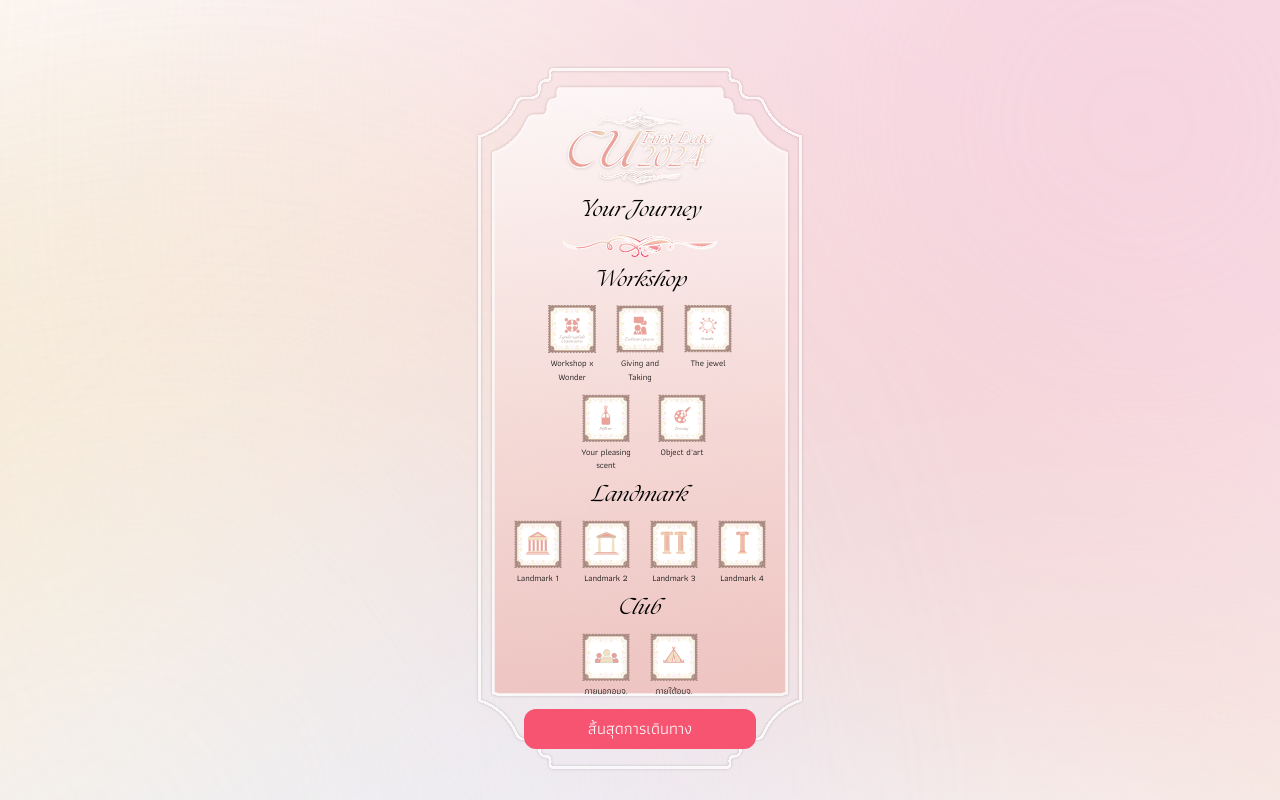
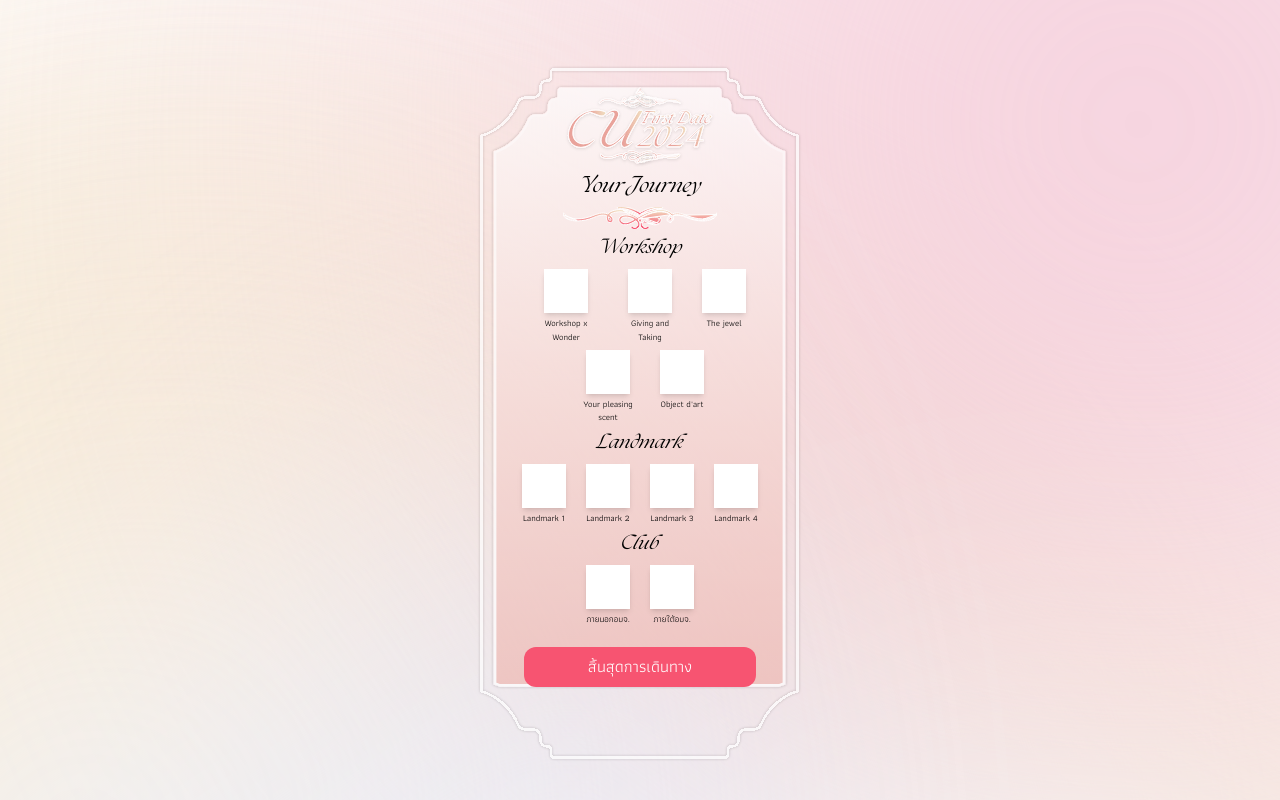
Before and after one commit to mastermrx008/firstdate-rpkm67-frontend, a Next.js app: page /stamp in a window 1280 px wide. Shown: the top 800 px of the page. Built offline with nearby package versions, Linux system fonts and the light colour scheme; no server answers; sample sign-in values are in the browser's storage.

Commit message:
feat: integrate stamp api

```diff
--- a/src/app/stamp/page.tsx
+++ b/src/app/stamp/page.tsx
@@ -1,5 +1,5 @@
 'use client';
-import React, { useState } from 'react';
+import React, { useState, useEffect } from 'react';
 import Image from 'next/image';
 import Border from '@/components/Border';
 import FirstDateLogo from '@public/stamp/logo.svg';
@@ -7,6 +7,7 @@ import Slide from '@public/stamp/slide.svg';
 import StampCheckBox from '@/components/stamp/StampCheckBox';
 import StampContainer from '@/components/stamp/StampContainer';
 import StampHeading from '@/components/stamp/StampHeading';
+import StampSubHeading from '@/components/stamp/StampSubHeading';
 import EndJourneyButton from '@/components/stamp/EndJourneyButton';
 import OrganizationStamp from '@public/stamp/organization-stamp.svg';
 import ExchangeOptionStamp from '@public/stamp/exchange-option.svg';
@@ -22,36 +23,110 @@ import ClubInsideStamp from '@public/stamp/inside-sgcu.svg';
 import OTPModal from '@/components/stamp/modal/OTPModal';
 import FavoriteClubModal from '@/components/stamp/modal/FavoriteClubModal';
 import OpinionModal from '@/components/stamp/modal/OpinionModal';
+import { GetStamp, CreateStamp } from '@/utils/stamp';
+import { IActivity } from '@/types/stamp';
+import { StampDTO } from '@/dtos/stampDTO';
+import Spinner from '@/components/Spinner';
+import { getUserId } from '@/utils/auth';
 
 const StampPage = () => {
+  const [stamps, setStamps] = useState<StampDTO>();
+  const [isLoading, setIsLoading] = useState<boolean>(false);
   const [isOTPModalOpen, setOTPModalOpen] = useState(false);
   const [isFavoriteClubModalOpen, setFavoriteClubModalOpen] = useState(false);
   const [isOpinionModalOpen, setOpinionModalOpen] = useState(false);
+  const [currentActivityId, setCurrentActivityId] = useState<string | null>(
+    null
+  );
 
-  const handleStampClick = () => {
+  useEffect(() => {
+    const fetchStamps = async () => {
+      setIsLoading(true);
+      try {
+        const userId = await getUserId();
+        if (!userId) {
+          throw new Error('No user id');
+        }
+
+        const fetchedStamps = await GetStamp(userId);
+        if (fetchedStamps instanceof Error) {
+          throw fetchedStamps;
+        }
+        setStamps(fetchedStamps);
+      } catch (error: unknown) {
+        console.log('error:', error);
+      } finally {
+        setIsLoading(false);
+      }
+    };
+
+    fetchStamps();
+  }, []);
+
+  const handleStampClick = (activityId: IActivity) => {
+    setCurrentActivityId(activityId);
+
+    if (
+      activityId === IActivity.CLUB_OUTSIDE ||
+      activityId === IActivity.CLUB_INSIDE
+    ) {
+      // Open the appropriate text input modal
+      if (activityId === IActivity.CLUB_OUTSIDE) {
+        setFavoriteClubModalOpen(true);
+      } else {
+        setOpinionModalOpen(true);
+      }
+    } else {
+      // Open OTP modal for other activities
       setOTPModalOpen(true);
+    }
+  };
+
+  const handleCreateStamp = async (activityId: string, userInput: string) => {
+    setIsLoading(true);
+    try {
+      const userId = await getUserId();
+      if (!userId) {
+        throw new Error('No user id');
+      }
+      const newStamp = await CreateStamp(activityId, userId, userInput);
+      if (newStamp instanceof Error) {
+        throw newStamp;
+      }
+      setStamps(newStamp);
+    } catch (error) {
+      console.log('error:', error);
+    } finally {
+      setIsLoading(false);
+    }
   };
 
   const handleModalClose = () => {
     setOTPModalOpen(false);
     setFavoriteClubModalOpen(false);
     setOpinionModalOpen(false);
+    setCurrentActivityId(null);
   };
 
-  const handleFavoriteClubModalOpen = () => {
+  const handleFavoriteClubModalOpen = (activityId: IActivity) => {
+    setCurrentActivityId(activityId);
+    console.log('activityId:', activityId);
     setFavoriteClubModalOpen(true);
   };
 
-  const handleOpinionModalOpen = () => {
+  const handleOpinionModalOpen = (activityId: IActivity) => {
+    setCurrentActivityId(activityId);
     setOpinionModalOpen(true);
   };
 
   return (
     <main className="w-full flex justify-center items-center flex-col">
+      {isLoading && <Spinner />}
       <Border
         variant="light-pink"
-        className="space-y-2.5 pt-10"
+        className="space-y-5 pt-5"
       >
+        <div className="flex items-center flex-col space-y-1.5">
           <Image
             src={FirstDateLogo}
             alt="First Date Logo"
@@ -62,90 +137,140 @@ const StampPage = () => {
             src={Slide}
             alt="Slide"
           />
-        <StampHeading>Workshop</StampHeading>
+          <StampSubHeading>Workshop</StampSubHeading>
           <StampContainer>
             <StampCheckBox
               text="Workshop x Wonder"
               stampImage={OrganizationStamp}
-            collected={true}
-            onClick={handleStampClick}
+              collected={stamps?.stamp[0] === '1'}
+              onClick={() =>
+                stamps?.stamp[0] === '0' &&
+                handleStampClick(IActivity.WORKSHOP_X_WONDER)
+              }
             />
             <StampCheckBox
               text="Giving and Taking"
               stampImage={ExchangeOptionStamp}
-            collected={true}
-            onClick={handleStampClick}
+              collected={stamps?.stamp[1] === '1'}
+              onClick={() =>
+                stamps?.stamp[1] === '0' &&
+                handleStampClick(IActivity.GIVING_AND_TAKING)
+              }
             />
             <StampCheckBox
               text="The jewel"
               stampImage={BraceletStamp}
-            collected={true}
-            onClick={handleStampClick}
+              collected={stamps?.stamp[2] === '1'}
+              onClick={() =>
+                stamps?.stamp[2] === '0' &&
+                handleStampClick(IActivity.THE_JEWEL)
+              }
             />
           </StampContainer>
           <StampContainer>
             <StampCheckBox
               text="Your pleasing scent"
               stampImage={DiffuserStamp}
-            collected={true}
-            onClick={handleStampClick}
+              collected={stamps?.stamp[3] === '1'}
+              onClick={() =>
+                stamps?.stamp[3] === '0' &&
+                handleStampClick(IActivity.YOUR_PLEASING_SCENT)
+              }
             />
             <StampCheckBox
               text="Object d'art"
               stampImage={DrawingStamp}
-            collected={true}
-            onClick={handleStampClick}
+              collected={stamps?.stamp[4] === '1'}
+              onClick={() =>
+                stamps?.stamp[4] === '0' &&
+                handleStampClick(IActivity.OBJET_D_ART)
+              }
             />
           </StampContainer>
-        <StampHeading>Landmark</StampHeading>
+          <StampSubHeading>Landmark</StampSubHeading>
           <StampContainer>
             <StampCheckBox
               text="Landmark 1"
               stampImage={Landmark1Stamp}
-            collected={true}
-            onClick={handleStampClick}
+              collected={stamps?.stamp[5] === '1'}
+              onClick={() =>
+                stamps?.stamp[5] === '0' &&
+                handleStampClick(IActivity.LANDMARK_1)
+              }
             />
             <StampCheckBox
               text="Landmark 2"
               stampImage={Landmark2Stamp}
-            collected={true}
-            onClick={handleStampClick}
+              collected={stamps?.stamp[6] === '1'}
+              onClick={() =>
+                stamps?.stamp[6] === '0' &&
+                handleStampClick(IActivity.LANDMARK_2)
+              }
             />
             <StampCheckBox
               text="Landmark 3"
               stampImage={Landmark3Stamp}
-            collected={true}
-            onClick={handleStampClick}
+              collected={stamps?.stamp[7] === '1'}
+              onClick={() =>
+                stamps?.stamp[7] === '0' &&
+                handleStampClick(IActivity.LANDMARK_3)
+              }
             />
             <StampCheckBox
               text="Landmark 4"
               stampImage={Landmark4Stamp}
-            collected={true}
-            onClick={handleStampClick}
+              collected={stamps?.stamp[8] === '1'}
+              onClick={() =>
+                stamps?.stamp[8] === '0' &&
+                handleStampClick(IActivity.LANDMARK_4)
+              }
             />
           </StampContainer>
-        <StampHeading>Club</StampHeading>
+          <StampSubHeading>Club</StampSubHeading>
           <StampContainer>
             <StampCheckBox
               text="ภายนอกอบจ."
               stampImage={ClubOutsideStamp}
-            collected={true}
-            onClick={handleFavoriteClubModalOpen}
+              collected={stamps?.stamp[9] === '1'}
+              onClick={() =>
+                stamps?.stamp[9] === '0' &&
+                handleFavoriteClubModalOpen(IActivity.CLUB_OUTSIDE)
+              }
             />
             <StampCheckBox
               text="ภายใต้อบจ."
               stampImage={ClubInsideStamp}
-            collected={true}
-            onClick={handleOpinionModalOpen}
+              collected={stamps?.stamp[10] === '1'}
+              onClick={() =>
+                stamps?.stamp[10] === '0' &&
+                handleOpinionModalOpen(IActivity.CLUB_INSIDE)
+              }
             />
           </StampContainer>
+        </div>
         <EndJourneyButton />
       </Border>
-      {isOTPModalOpen && <OTPModal onClose={handleModalClose} />}
-      {isFavoriteClubModalOpen && (
-        <FavoriteClubModal onClose={handleModalClose} />
+      {isOTPModalOpen && currentActivityId && (
+        <OTPModal
+          activityId={currentActivityId}
+          onClose={handleModalClose}
+          onSubmit={handleCreateStamp}
+        />
       )}
-      {isOpinionModalOpen && <OpinionModal onClose={handleModalClose} />}
+      {isFavoriteClubModalOpen && currentActivityId && (
+        <FavoriteClubModal
+          activityId={currentActivityId}
+          onClose={handleModalClose}
+          onSubmit={handleCreateStamp}
+        />
+      )}
+      {isOpinionModalOpen && currentActivityId && (
+        <OpinionModal
+          activityId={currentActivityId}
+          onClose={handleModalClose}
+          onSubmit={handleCreateStamp}
+        />
+      )}
     </main>
   );
 };
--- a/src/components/stamp/StampCheckBox.tsx
+++ b/src/components/stamp/StampCheckBox.tsx
@@ -23,10 +23,10 @@ const StampCheckBox: React.FC<StampCheckBoxProps> = ({
         <Image
           src={stampImage}
           alt="Stamp"
-          className="min-w-12 min-h-12 max-h-12 max-w-12"
+          className="w-11 h-11"
         />
       ) : (
-        <div className="min-w-12 min-h-12 max-h-12 max-w-12 bg-white shadow-md"></div>
+        <div className="w-11 h-11 bg-white shadow-md"></div>
       )}
       <p className="text-[0.55rem] max-w-16 text-center">{text}</p>
     </div>
--- /dev/null
+++ b/src/components/stamp/StampSubHeading.tsx
@@ -0,0 +1,11 @@
+import React from 'react';
+
+interface StampSubHeadingProps {
+  children: React.ReactNode;
+}
+
+const StampSubHeading: React.FC<StampSubHeadingProps> = ({ children }) => {
+  return <div className="font-season italic text-lg">{children}</div>;
+};
+
+export default StampSubHeading;
--- a/src/types/stamp.ts
+++ b/src/types/stamp.ts
@@ -7,3 +7,17 @@ export type Stamp = {
   stamp: string;
   userId: string;
 };
+
+export enum IActivity {
+  WORKSHOP_X_WONDER = 'workshop-1',
+  GIVING_AND_TAKING = 'workshop-2',
+  THE_JEWEL = 'workshop-3',
+  YOUR_PLEASING_SCENT = 'workshop-4',
+  OBJET_D_ART = 'workshop-5',
+  LANDMARK_1 = 'landmark-1',
+  LANDMARK_2 = 'landmark-2',
+  LANDMARK_3 = 'landmark-3',
+  LANDMARK_4 = 'landmark-4',
+  CLUB_OUTSIDE = 'club-1',
+  CLUB_INSIDE = 'club-2',
+}
--- /dev/null
+++ b/src/utils/stamp.ts
@@ -0,0 +1,59 @@
+import { AxiosResponse } from 'axios';
+import { getAccessToken } from './auth';
+import { apiClient } from './axios';
+import { StampDTO } from '@/dtos/stampDTO';
+
+export const GetStamp = async (userId: string): Promise<StampDTO | Error> => {
+  const accessToken = await getAccessToken();
+  if (!accessToken) {
+    return Error('No access token');
+  }
+
+  try {
+    const res: AxiosResponse<{ stamp: StampDTO }> = await apiClient.get(
+      `/stamp/${userId}`,
+      {
+        headers: {
+          Authorization: `Bearer ${accessToken}`,
+        },
+      }
+    );
+    console.log('res:', res.data.stamp);
+    return res.data.stamp;
+  } catch (error) {
+    console.log('error:', error);
+    return Error('Error occured: cannot get stamp');
+  }
+};
+
+export const CreateStamp = async (
+  activityId: string,
+  userId: string,
+  pinCode: string
+): Promise<StampDTO | Error> => {
+  const accessToken = await getAccessToken();
+
+  console.log('accessToken:', accessToken);
+  if (!accessToken) {
+    return Error('No access token');
+  }
+
+  try {
+    const res: AxiosResponse<{ stamp: StampDTO }, Error> = await apiClient.post(
+      `/stamp/${userId}`,
+      {
+        activity_id: activityId,
+        pin_code: pinCode,
+      },
+      {
+        headers: {
+          Authorization: `Bearer ${accessToken}`,
+        },
+      }
+    );
+    return res.data.stamp;
+  } catch (error) {
+    console.log('error:', error);
+    return Error('cannot create stamp');
+  }
+};
```
Also changed, not shown: src/components/stamp/modal/FavoriteClubModal.tsx (+22 -2 lines), src/components/stamp/modal/OTPModal.tsx (+24 -9 lines), src/components/stamp/modal/OpinionModal.tsx (+23 -3 lines), src/components/stamp/modal/TextModal.tsx (+13 -2 lines). Lines whose indentation alone changed are shown as unchanged.
